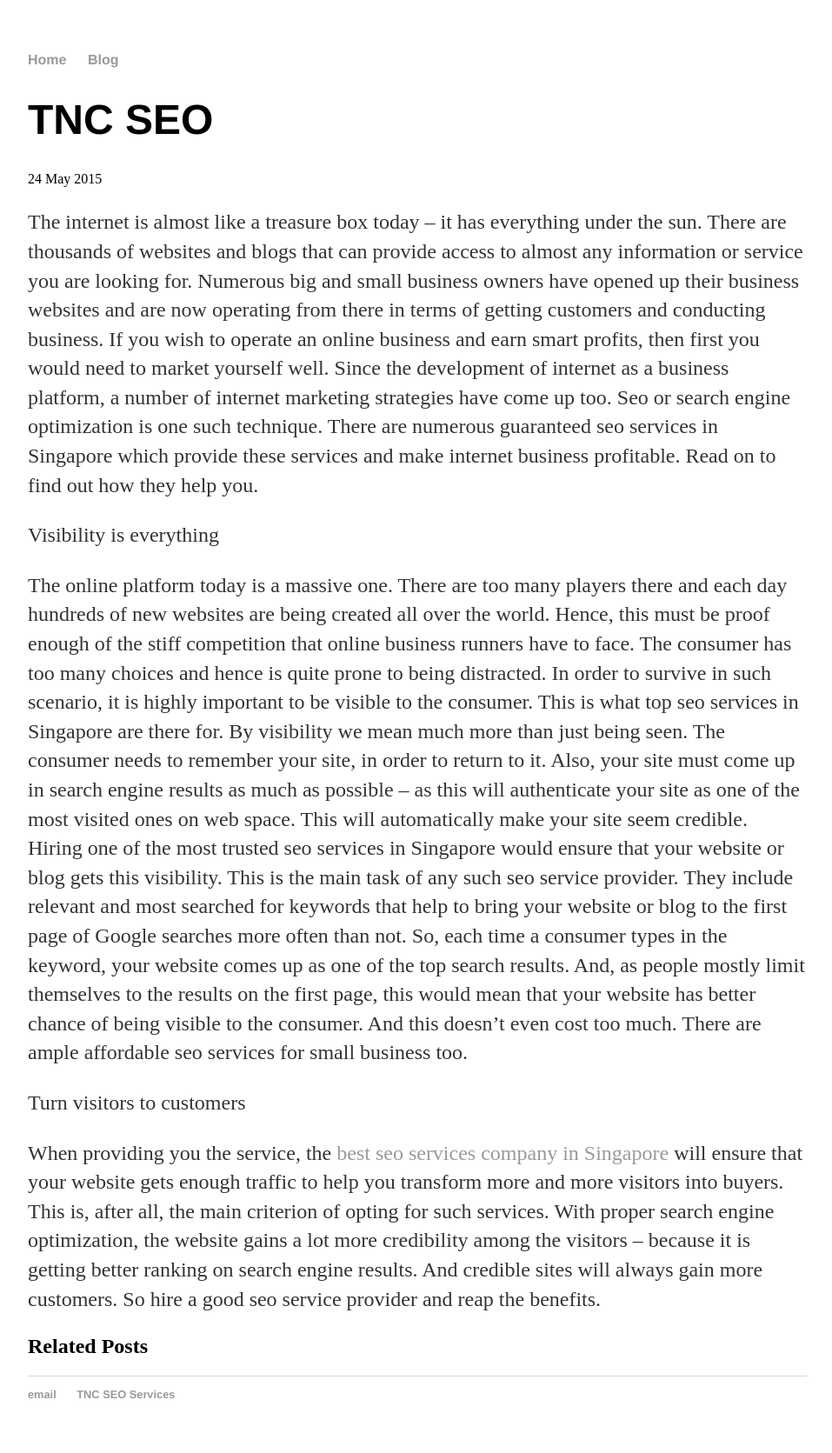
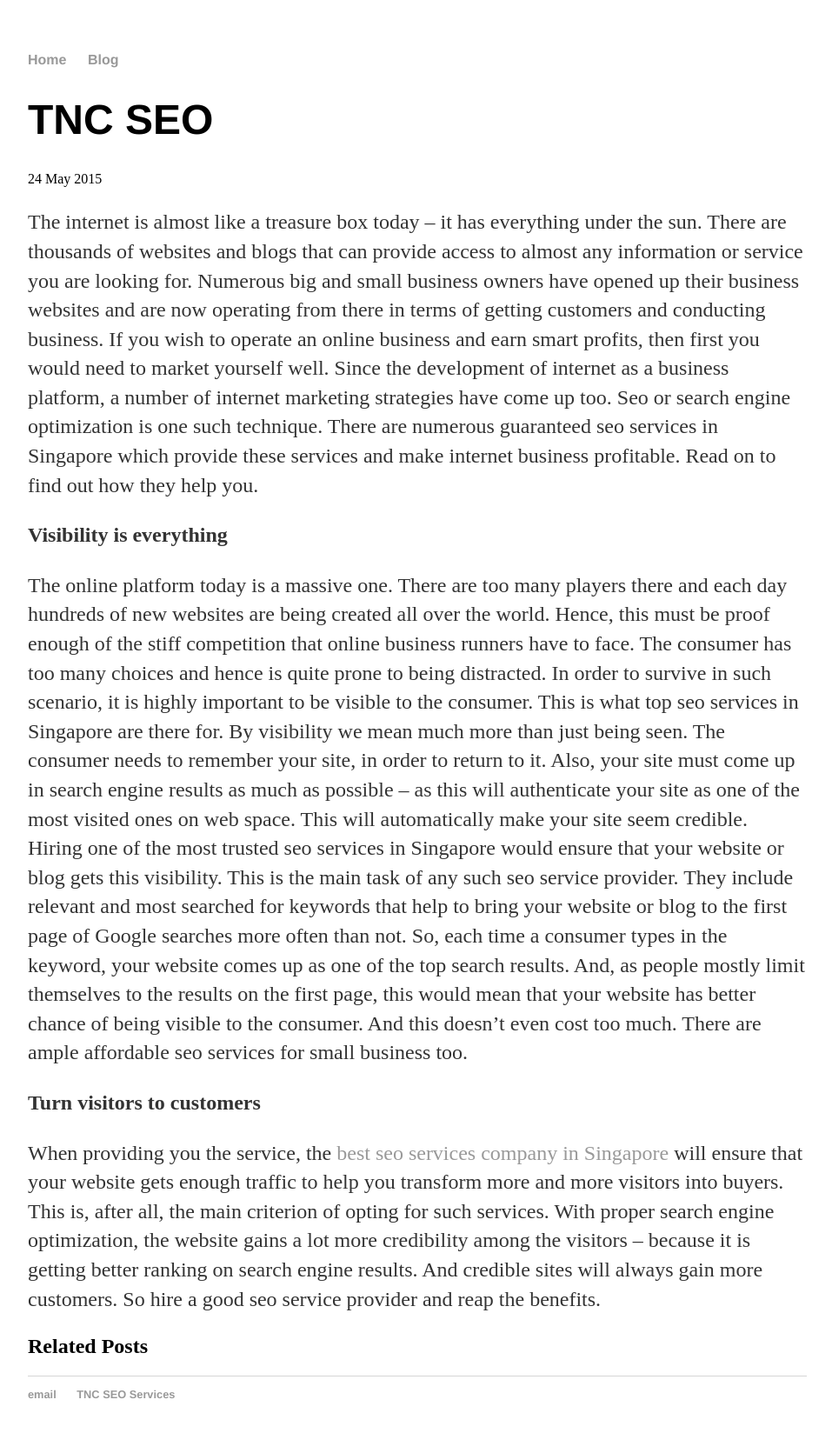
Before and after one commit to NewAgeMarketing/newagemarketing.github.io, a Jekyll site: the page built from _posts/2015-05-24-tnc-seo.md, in a window 1280 px wide. Shown: the whole page at 87% size, without its empty margins (160-1117 px from the left). Built offline with Jekyll 4.4.1, drawn with Linux system fonts in a browser that asks for light colours.

Commit message:
Update 2015-05-24-tnc-seo.md

```diff
--- a/_posts/2015-05-24-tnc-seo.md
+++ b/_posts/2015-05-24-tnc-seo.md
@@ -7,11 +7,11 @@ date: 2015-05-24
 The internet is almost like a treasure box today – it has everything under the sun. There are thousands of websites and blogs that can provide access to almost any information or service you are looking for. Numerous big and small business owners have opened up their business websites and are now operating from there in terms of getting customers and conducting business.
 If you wish to operate an online business and earn smart profits, then first you would need to market yourself well. Since the development of internet as a business platform, a number of internet marketing strategies have come up too. Seo or search engine optimization is one such technique. There are numerous guaranteed seo services in Singapore which provide these services and make internet business profitable. Read on to find out how they help you.
 
-Visibility is everything
+<b>Visibility is everything</b>
 
 The online platform today is a massive one. There are too many players there and each day hundreds of new websites are being created all over the world. Hence, this must be proof enough of the stiff competition that online business runners have to face. The consumer has too many choices and hence is quite prone to being distracted. In order to survive in such scenario, it is highly important to be visible to the consumer. This is what top seo services in Singapore are there for.
 By visibility we mean much more than just being seen. The consumer needs to remember your site, in order to return to it. Also, your site must come up in search engine results as much as possible – as this will authenticate your site as one of the most visited ones on web space. This will automatically make your site seem credible. Hiring one of the most trusted seo services in Singapore would ensure that your website or blog gets this visibility. This is the main task of any such seo service provider. They include relevant and most searched for keywords that help to bring your website or blog to the first page of Google searches more often than not. So, each time a consumer types in the keyword, your website comes up as one of the top search results. And, as people mostly limit themselves to the results on the first page, this would mean that your website has better chance of being visible to the consumer. And this doesn’t even cost too much. There are ample affordable seo services for small business too.
 
-Turn visitors to customers
+<b>Turn visitors to customers</b>
 
 When providing you the service, the [best seo services company in Singapore](http://tncseo.com) will ensure that your website gets enough traffic to help you transform more and more visitors into buyers. This is, after all, the main criterion of opting for such services. With proper search engine optimization, the website gains a lot more credibility among the visitors – because it is getting better ranking on search engine results. And credible sites will always gain more customers. So hire a good seo service provider and reap the benefits.
```
